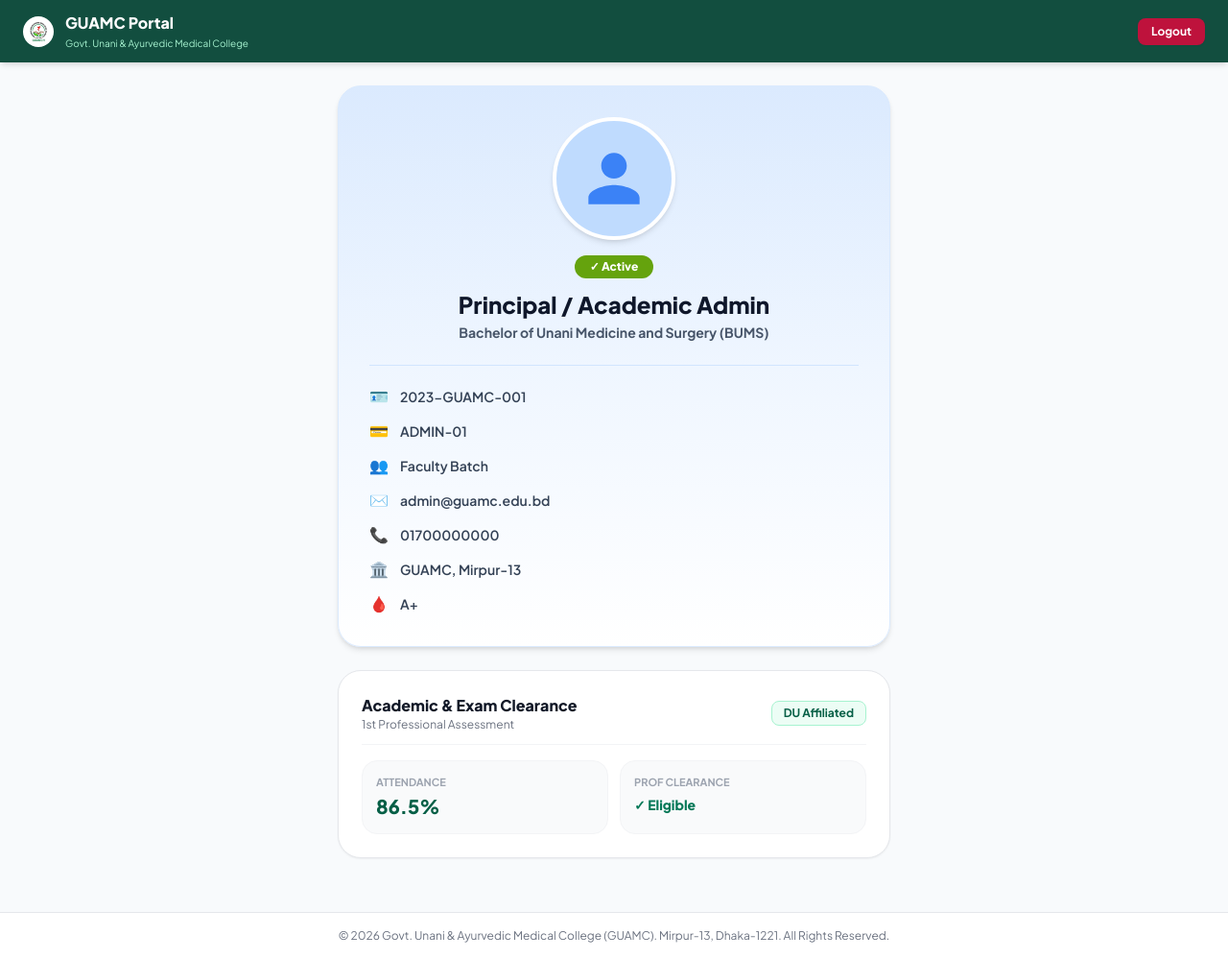
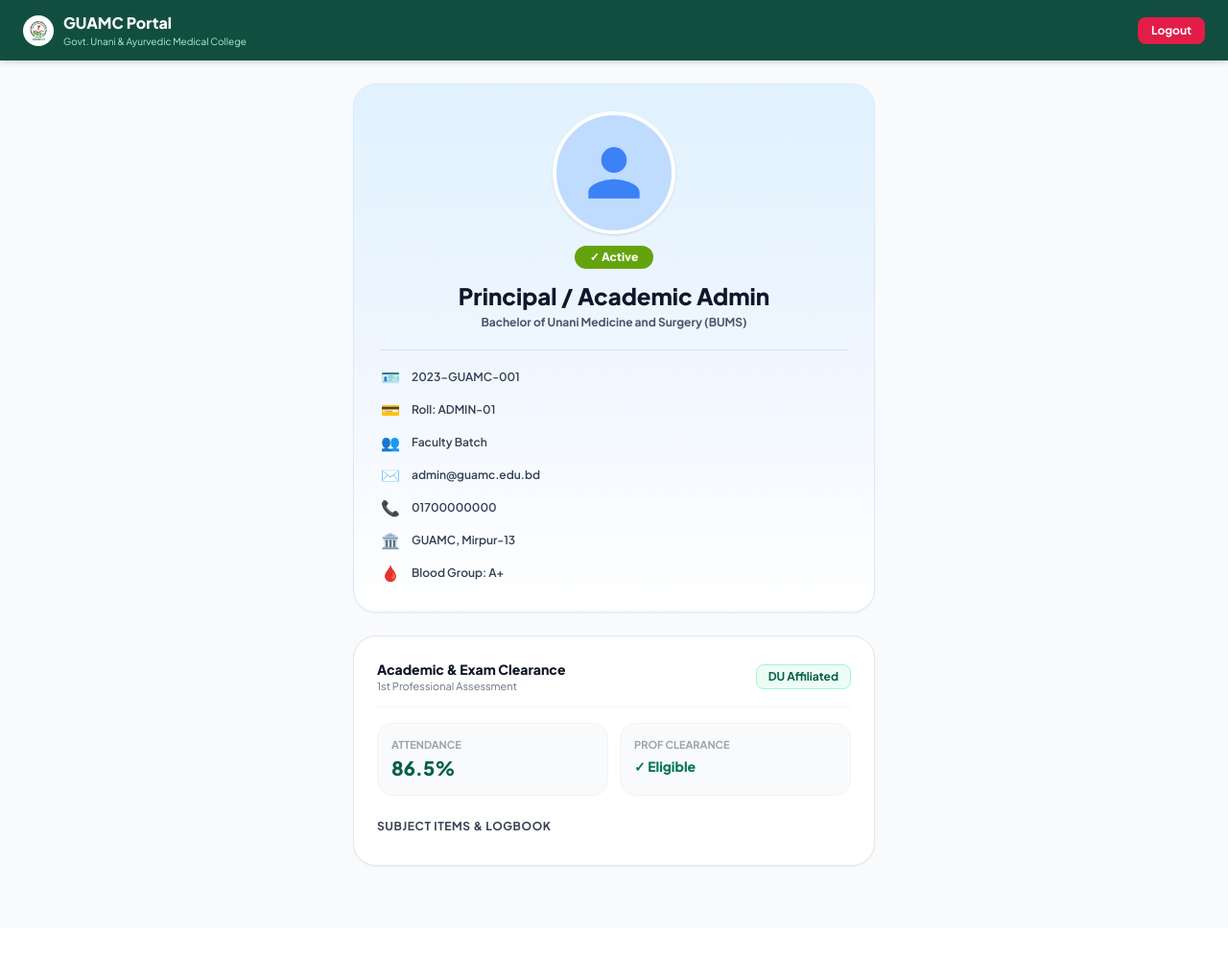
Before and after one commit to niloyxahc-dotcom/guamc-student-portal, a Flask app: template templates/dashboard.html in a window 1280 px wide. Shown: the whole page at 96% size. After the commit the page ends 903 px from the top, so only its background shows below. Run offline with Flask 3, Linux system fonts and the light colour scheme; the template is opened without the code that fills it, so the values that code supplies are empty; a user stored in the database is signed in; some libraries are stand-ins or nearby versions.

Commit message:
Fix 500 internal server error and clean standalone dashboard layout

```diff
--- a/app.py
+++ b/app.py
@@ -6,7 +6,7 @@ from flask_login import LoginManager, login_user, logout_user, login_required, c
 from werkzeug.security import generate_password_hash, check_password_hash
 
 app = Flask(__name__)
-app.config['SECRET_KEY'] = 'guamc-secret-key-2026'
+app.config['SECRET_KEY'] = 'guamc-portal-secret-2026'
 app.config['SQLALCHEMY_DATABASE_URI'] = 'sqlite:///portal.db'
 app.config['SQLALCHEMY_TRACK_MODIFICATIONS'] = False
 
@@ -21,7 +21,11 @@ login_manager.login_view = 'login'
 def load_user(user_id):
     return Student.query.get(int(user_id))
 
-# লগইন রাউট
+@app.before_request
+def create_tables():
+    db.create_all()
+
+# Login Route
 @app.route('/', methods=['GET', 'POST'])
 def login():
     if current_user.is_authenticated:
@@ -31,7 +35,6 @@ def login():
         email = request.form.get('email', '').strip()
         password = request.form.get('password', '').strip()
 
-        # অ্যাডমিন লগইন চেক
         if email == 'admin@guamc.edu.bd' and password == 'admin123':
             admin_user = Student.query.filter_by(email=email).first()
             if not admin_user:
@@ -57,21 +60,21 @@ def login():
 
     return render_template('login.html')
 
-# স্টুডেন্ট ড্যাশবোর্ড রাউট (BAMS ও BUMS সাবজেক্ট ফিল্টারিং সহ)
+# Student Dashboard
 @app.route('/dashboard')
 @login_required
 def dashboard():
     if current_user.is_admin:
         return redirect(url_for('admin_dashboard'))
 
-    if current_user.course_type == 'BAMS':
+    if getattr(current_user, 'course_type', 'BUMS') == 'BAMS':
         subjects = [
             {"name": "1. Rachana Sharir (Anatomy)", "items": "8/10 Completed", "att": "87%"},
             {"name": "2. Kriya Sharir (Physiology)", "items": "9/10 Completed", "att": "86%"},
             {"name": "3. Padartha Vigyan", "items": "7/10 Completed", "att": "81%"},
             {"name": "4. Ashtanga Hridaya", "items": "10/10 Completed", "att": "89%"}
         ]
-    else: # BUMS (Default)
+    else:
         subjects = [
             {"name": "1. Tashrih (Anatomy)", "items": "8/10 Completed", "att": "88%"},
             {"name": "2. Munafeul Aza (Physiology)", "items": "9/10 Completed", "att": "85%"},
@@ -81,13 +84,12 @@ def dashboard():
 
     return render_template('dashboard.html', subjects=subjects)
 
-# একাডেমিক রাউট (যদি নেভিগেশন বার থেকে কেউ এক্সেস করে, সরাসরি ড্যাশবোর্ডেই রিডাইরেক্ট হবে)
+# Fallback Routes
 @app.route('/academic')
 @login_required
 def academic():
     return redirect(url_for('dashboard'))
 
-# অ্যাডমিন ড্যাশবোর্ড রাউট
 @app.route('/admin')
 @login_required
 def admin_dashboard():
@@ -97,12 +99,11 @@ def admin_dashboard():
     students = Student.query.filter(Student.email != 'admin@guamc.edu.bd').all()
     return render_template('admin.html', students=students)
 
-# লগআউট রাউট
+# Logout
 @app.route('/logout')
 @login_required
 def logout():
     logout_user()
-    flash('You have been logged out successfully.', 'success')
     return redirect(url_for('login'))
 
 if __name__ == '__main__':
--- a/templates/dashboard.html
+++ b/templates/dashboard.html
@@ -1,40 +1,61 @@
-{% extends "base.html" %}
+<!DOCTYPE html>
+<html lang="en">
+<head>
+    <meta charset="UTF-8">
+    <meta name="viewport" content="width=device-width, initial-scale=1.0">
+    <title>GUAMC Student Portal</title>
+    <script src="https://cdn.tailwindcss.com"></script>
+    <link href="https://fonts.googleapis.com/css2?family=Plus+Jakarta+Sans:wght@400;500;600;700;800&display=swap" rel="stylesheet">
+    <style>body { font-family: 'Plus Jakarta Sans', sans-serif; background-color: #f8fafc; }</style>
+</head>
+<body class="min-h-screen pb-12">
 
-{% block content %}
-<div class="max-w-xl mx-auto space-y-6">
+    <!-- Top Sticky Header -->
+    <header class="bg-[#124e3f] text-white sticky top-0 z-50 shadow-md px-4 sm:px-6 py-3 flex items-center justify-between">
+        <div class="flex items-center gap-2.5">
+            <img src="{{ url_for('static', filename='logo.jpeg') }}" alt="Logo" class="h-8 w-auto object-contain bg-white rounded-full p-0.5">
+            <div>
+                <h1 class="font-extrabold text-sm sm:text-base leading-tight">GUAMC Portal</h1>
+                <p class="text-[10px] text-emerald-200">Govt. Unani & Ayurvedic Medical College</p>
+            </div>
+        </div>
+        <a href="{{ url_for('logout') }}" class="px-3.5 py-1.5 rounded-lg bg-rose-600 hover:bg-rose-700 text-white text-xs font-bold transition shadow-sm">
+            Logout
+        </a>
+    </header>
 
-    <!-- DIU Style Profile Card -->
-    <div class="bg-gradient-to-b from-blue-100 via-blue-50 to-white rounded-3xl shadow-md border border-blue-100 p-8 flex flex-col items-center text-center">
+    <main class="max-w-xl mx-auto p-4 space-y-6 mt-2">
 
-        <!-- Profile Avatar -->
-        <div class="w-32 h-32 rounded-full overflow-hidden border-4 border-white shadow-md bg-blue-200 flex items-center justify-center mb-4">
+        <!-- Profile Card -->
+        <div class="bg-gradient-to-b from-[#e0f2fe] via-[#eff6ff] to-white rounded-3xl shadow-sm border border-blue-100 p-7 flex flex-col items-center text-center">
+
+            <div class="w-32 h-32 rounded-full overflow-hidden border-4 border-white shadow bg-blue-200 flex items-center justify-center mb-3">
                 <svg class="w-20 h-20 text-blue-500" fill="currentColor" viewBox="0 0 24 24">
                     <path d="M12 12c2.21 0 4-1.79 4-4s-1.79-4-4-4-4 1.79-4 4 1.79 4 4 4zm0 2c-2.67 0-8 1.34-8 4v2h16v-2c0-2.66-5.33-4-8-4z"/>
                 </svg>
             </div>
 
-        <!-- Active Badge -->
-        <span class="inline-flex items-center px-4 py-1 rounded-full text-xs font-black bg-lime-600 text-white mb-3">
+            <span class="inline-flex items-center px-4 py-1 rounded-full text-xs font-black bg-[#65a30d] text-white mb-3">
                 ✓ Active
             </span>
 
-        <!-- Name & Course -->
-        <h2 class="text-2xl font-black text-slate-900 leading-tight">
-            {{ current_user.name }}
-        </h2>
-        <p class="text-sm font-bold text-slate-600 mt-1 mb-6">
+            <h2 class="text-2xl font-black text-slate-900">{{ current_user.name }}</h2>
+            <p class="text-xs font-bold text-slate-600 mt-1 mb-5">
+                {% if current_user.course_type == 'BAMS' %}
+                    Bachelor of Ayurvedic Medicine and Surgery (BAMS)
+                {% else %}
                     Bachelor of Unani Medicine and Surgery (BUMS)
+                {% endif %}
             </p>
 
-        <!-- Information List -->
-        <div class="w-full space-y-3 text-left text-sm font-semibold text-slate-700 border-t border-blue-200/60 pt-5">
+            <div class="w-full space-y-2.5 text-left text-xs font-semibold text-slate-700 border-t border-blue-200/60 pt-4">
                 <div class="flex items-center gap-3">
                     <span class="text-base">🪪</span>
                     <span>{{ current_user.reg_no or '2023-GUAMC-001' }}</span>
                 </div>
                 <div class="flex items-center gap-3">
                     <span class="text-base">💳</span>
-                <span>{{ current_user.roll_no }}</span>
+                    <span>Roll: {{ current_user.roll_no }}</span>
                 </div>
                 <div class="flex items-center gap-3">
                     <span class="text-base">👥</span>
@@ -54,18 +75,18 @@
                 </div>
                 <div class="flex items-center gap-3">
                     <span class="text-base">🩸</span>
-                <span>{{ current_user.blood_group or 'A+' }}</span>
+                    <span>Blood Group: {{ current_user.blood_group or 'A+' }}</span>
                 </div>
             </div>
 
         </div>
 
-    <!-- 1st Professional Academic Clearance -->
+        <!-- Academic & Exam Clearance (Replaced SSC Section) -->
         <div class="bg-white rounded-3xl shadow-sm border border-gray-200 p-6 space-y-4">
             <div class="flex justify-between items-center pb-3 border-b border-gray-100">
                 <div>
-                <h3 class="text-base font-extrabold text-gray-900">Academic & Exam Clearance</h3>
-                <p class="text-xs text-gray-500">1st Professional Assessment</p>
+                    <h3 class="text-sm font-extrabold text-gray-900">Academic & Exam Clearance</h3>
+                    <p class="text-[11px] text-gray-500">1st Professional Assessment</p>
                 </div>
                 <span class="px-3 py-1 bg-emerald-50 text-emerald-800 text-xs font-bold rounded-lg border border-emerald-200">
                     DU Affiliated
@@ -82,7 +103,21 @@
                     <p class="text-sm font-extrabold text-emerald-700 mt-1">✓ Eligible</p>
                 </div>
             </div>
+
+            <div class="pt-2">
+                <h4 class="text-xs font-bold text-gray-700 uppercase tracking-wider mb-2">Subject Items & Logbook</h4>
+                <div class="space-y-2">
+                    {% for sub in subjects %}
+                    <div class="p-3 bg-gray-50/80 rounded-xl border border-gray-200/70 flex justify-between items-center">
+                        <span class="text-xs font-bold text-gray-800">{{ sub.name }}</span>
+                        <span class="text-[10px] font-bold text-emerald-700 bg-emerald-100 px-2 py-0.5 rounded">Cleared</span>
+                    </div>
+                    {% endfor %}
+                </div>
+            </div>
         </div>
 
-</div>
-{% endblock %}
+    </main>
+
+</body>
+</html>
```
Lines whose indentation alone changed are shown as unchanged.
